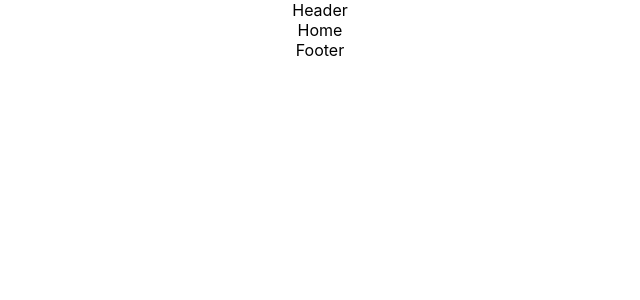
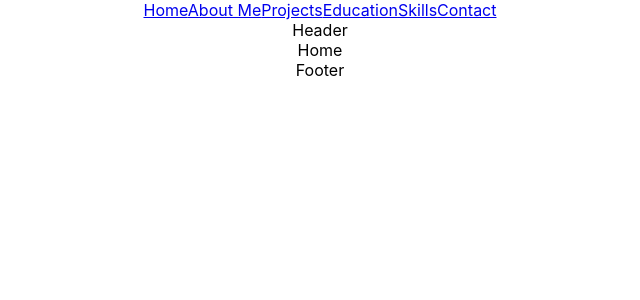
Before and after one commit to Nik-McKnight/portfolio, a React (Create React App) app: page / in a window 1280 px wide. Shown: the top 300 px of the page, without its empty margins (320-960 px from the left). Built offline with nearby package versions, Linux system fonts and the light colour scheme.

Commit message:
Created navbar links

```diff
--- a/src/components/Header.jsx
+++ b/src/components/Header.jsx
@@ -1,5 +1,11 @@
 import React from "react";
+import NavBar from "./NavBar";
 
 export default function Header() {
-  return <div>Header</div>;
+  return (
+    <>
+      <NavBar />
+      <div>Header</div>
+    </>
+  );
 }
--- a/src/components/NavBar.jsx
+++ b/src/components/NavBar.jsx
@@ -1,5 +1,15 @@
 import React from "react";
+import { Link } from "react-router-dom";
 
 export default function NavBar() {
-  return <div>NavBar</div>;
+  return (
+    <nav>
+      <Link to="/">Home</Link>
+      <Link to="/about">About Me</Link>
+      <Link to="/projects">Projects</Link>
+      <Link to="/education">Education</Link>
+      <Link to="/skills">Skills</Link>
+      <Link to="/contact">Contact</Link>
+    </nav>
+  );
 }
```
